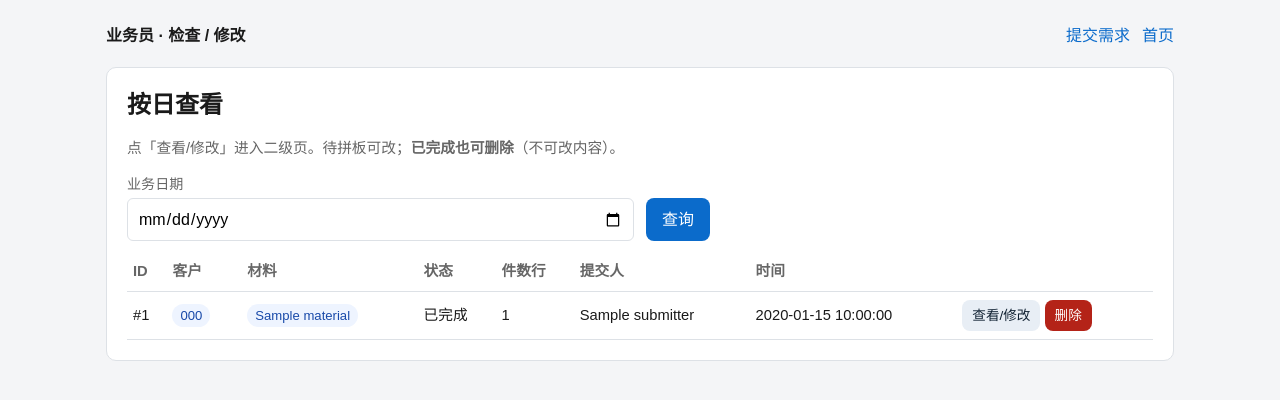
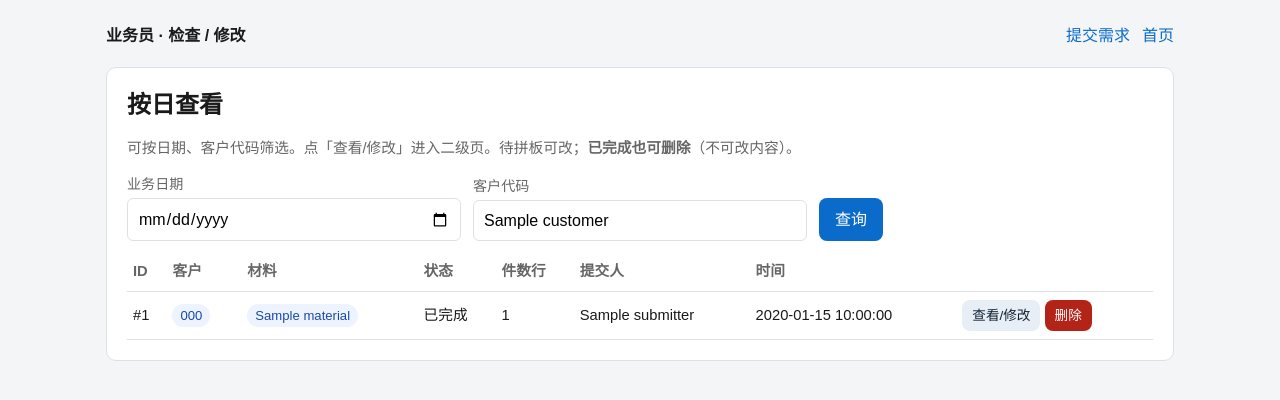
Before and after one commit to fong353/cutting-path-generator, a FastAPI app: template templates/sales_list.html in a window 1280 px wide. Shown: the top 400 px of the page. Run offline with FastAPI, Linux system fonts and the light colour scheme; the template is opened without the code that fills it: most values are stand-ins (such as "Sample title", 1, 10 or a date in 2020).

Commit message:
业务员需求列表支持按客户代码模糊查询。
Co-authored-by: Cursor <cursoragent@cursor.com>

```diff
--- a/app/db.py
+++ b/app/db.py
@@ -210,7 +210,7 @@ def update_demand(demand_id, work_date, customer_code, items, note='', submitter
         )
 
 
-def list_demands(work_date=None, status=None):
+def list_demands(work_date=None, status=None, customer_code=None):
     with get_db() as conn:
         clauses, args = [], []
         if work_date:
@@ -219,6 +219,9 @@ def list_demands(work_date=None, status=None):
         if status:
             clauses.append('status = ?')
             args.append(status)
+        if customer_code:
+            clauses.append('customer_code LIKE ?')
+            args.append(f'%{customer_code}%')
         where = (' WHERE ' + ' AND '.join(clauses)) if clauses else ''
         rows = conn.execute(
             f'SELECT * FROM demand{where} ORDER BY work_date DESC, id DESC', args
--- a/templates/sales_list.html
+++ b/templates/sales_list.html
@@ -15,19 +15,23 @@
     </div>
     <div class="card">
       <h1>按日查看</h1>
-      <p class="muted">点「查看/修改」进入二级页。待拼板可改；<strong>已完成也可删除</strong>（不可改内容）。</p>
+      <p class="muted">可按日期、客户代码筛选。点「查看/修改」进入二级页。待拼板可改；<strong>已完成也可删除</strong>（不可改内容）。</p>
       {% if request.query_params.get('deleted') %}
       <div class="ok">已删除需求 #{{ request.query_params.get('deleted') }}</div>
       {% endif %}
-      <form method="get" class="row cols-2" style="align-items:end">
+      <form method="get" class="row cols-3" style="align-items:end">
         <div>
           <label>业务日期</label>
           <input type="date" name="date" value="{{ work_date }}">
         </div>
+        <div>
+          <label>客户代码</label>
+          <input type="text" name="customer" value="{{ customer }}" placeholder="支持模糊匹配" autocomplete="off">
+        </div>
         <div><button class="btn" type="submit">查询</button></div>
       </form>
       {% if not demands %}
-      <p class="muted">该日暂无需求</p>
+      <p class="muted">{% if customer %}未找到客户「{{ customer }}」在该日的需求{% else %}该日暂无需求{% endif %}</p>
       {% else %}
       <table>
         <thead>
@@ -50,6 +54,7 @@
               <form method="post" action="/sales/demands/{{ d.id }}/delete" style="display:inline"
                     onsubmit="return confirm('确认删除需求 #{{ d.id }}？此操作不可恢复。');">
                 <input type="hidden" name="date" value="{{ work_date }}">
+                <input type="hidden" name="customer" value="{{ customer }}">
                 <button type="submit" class="btn danger small">删除</button>
               </form>
             </td>
```
Also changed, not shown: CLAUDE.md (+1 -1 lines), app/routes/sales.py (+12 -3 lines).
